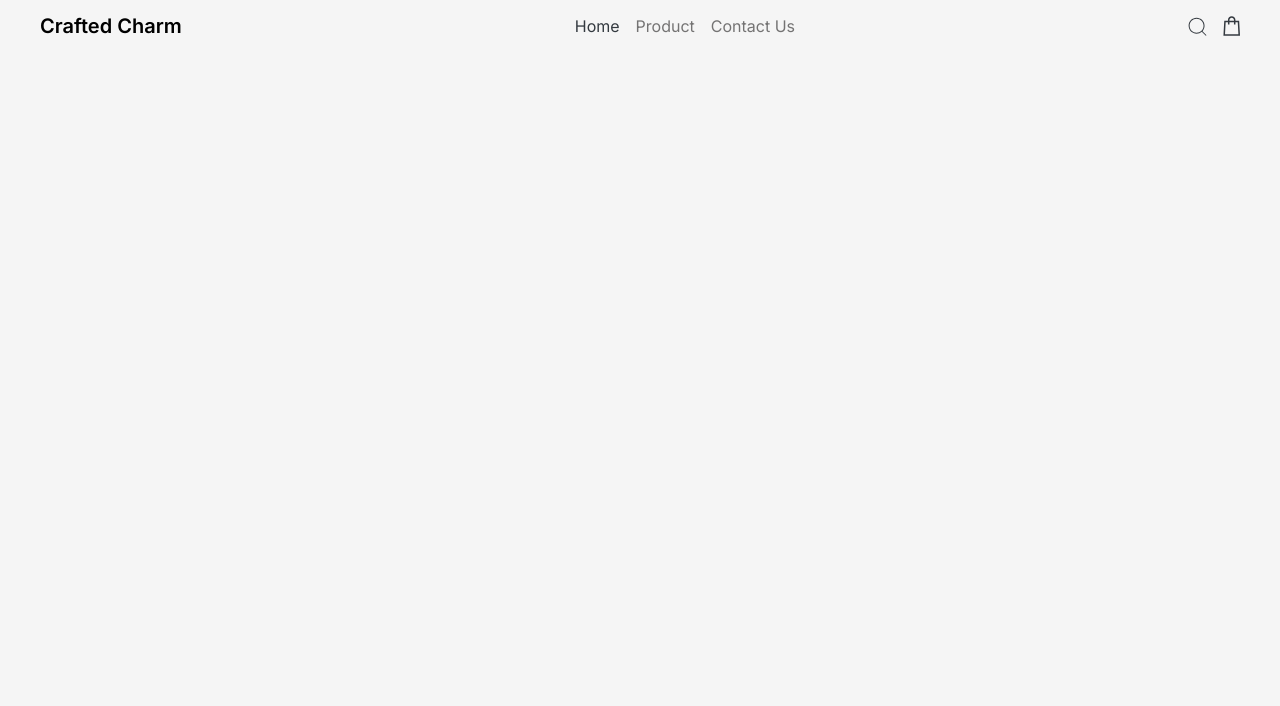
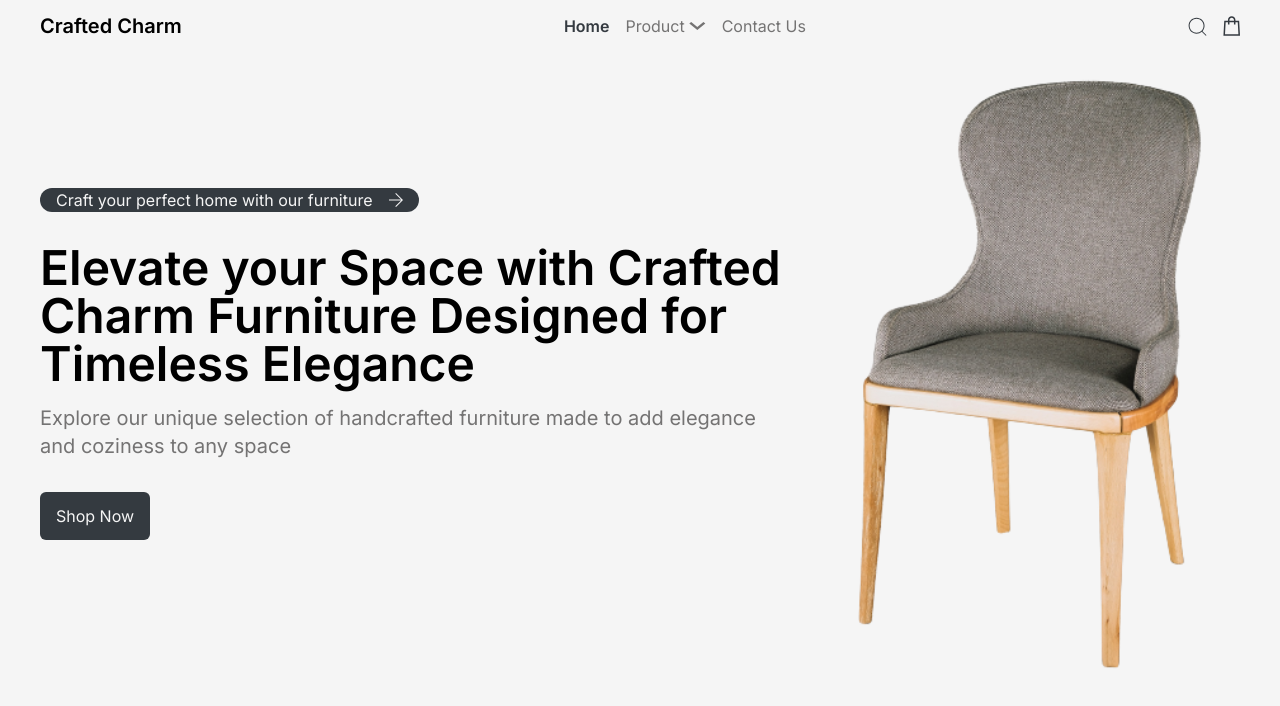
Before and after one commit to MazinoCodes/Crafted-Charm, a React (Vite) app: page / in a window 1280 px wide. Shown: the top 706 px of the page. Built offline with nearby package versions, Linux system fonts and the light colour scheme.

Commit message:
Hero page

```diff
--- a/src/Sections/Hero.jsx
+++ b/src/Sections/Hero.jsx
@@ -1,14 +1,17 @@
 import search from '../icons/Search Icon.svg'
 import shopping from '../icons/Shopping Icon.svg'
+import drop from '../icons/DropDownHero.svg'
+import heroimg from '../images/HeroImage.svg'
+import arrow from '../icons/Arrow.svg'
 const Hero = () => {
   return (
     <div className="flex flex-col w-[100vw] px-10 pt-3  h-[100vh]">
       <div className="flex flex-row justify-between items-center">
         <h1 className="font-semibold text-xl">Crafted Charm</h1>
-        <div className="flex flex-row gap-4 text-[#747373]">
-            <a href="" className="text-[#343A40]">Home</a>
+        <div className="flex flex-row gap-4 text-[#747373] ">
+            <a href="" className="text-[#343A40] font-semibold">Home</a>
 
-            <a href="">Product</a>
+            <a href="" className="flex flex-row gap-1 items-center">Product <img src={drop} alt="" /></a>
             <a href="">Contact Us</a>
         </div>
         <div className="flex flex-row items-center gap-4">
@@ -16,6 +19,20 @@ const Hero = () => {
           <img src={shopping} alt="" />
         </div>
       </div>
+      <div className="flex flex-row justify-around items-center ">
+        <div className="flex flex-col items-start gap-8">
+          <div className="">
+          <p className="bg-[#343A40] text-[#F5F5F5] flex flex-row items-center gap-4 w-fit px-4 rounded-[20px] ">Craft your perfect home with our furniture <img src={arrow} alt="" /></p>
+          </div>
+         <div className="flex flex-col gap-4">
+            <h1 className="text-5xl font-semibold">Elevate your Space with Crafted Charm Furniture Designed for Timeless Elegance</h1>
+            <p className="text-[#747373] text-xl">Explore our unique selection of handcrafted furniture made to add elegance and coziness to any space</p>
+         </div>
+
+          <button className="bg-[#343A40] text-[#F5F5F5] px-4 py-3 rounded-md">Shop Now</button>
+        </div>
+        <img src={heroimg} alt="" />
+      </div>
     </div>
   )
 }
```
Also changed, not shown: src/icons/Arrow.svg (added), src/icons/DropDownHero.svg (added).
